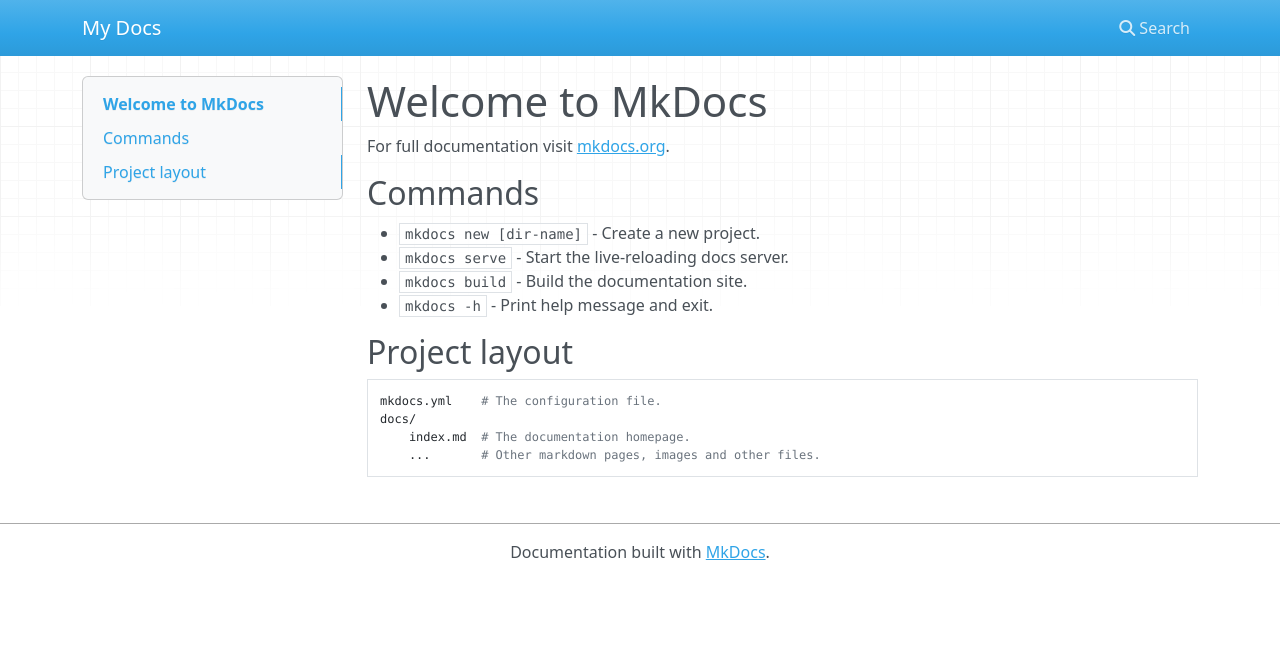
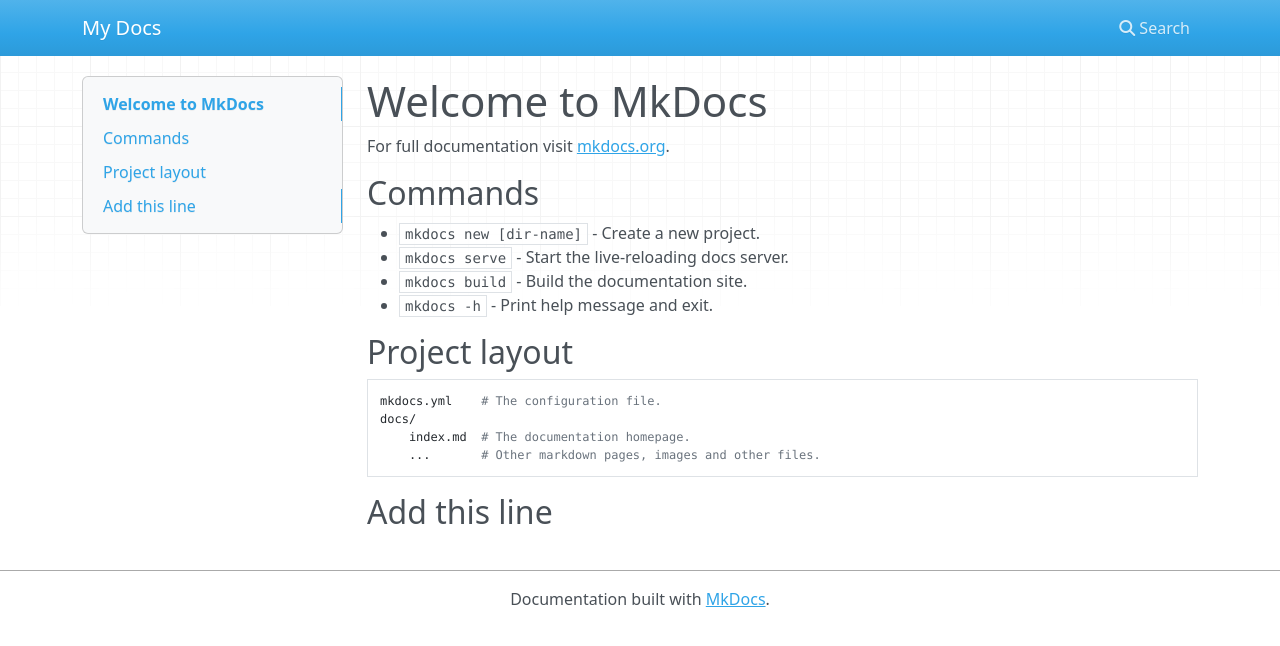
Before and after one commit to LeviGoossensPXL/temp-try, an MkDocs documentation site: the page built from docs/index.md, in a window 1280 px wide. Shown: the top 646 px of the page. Built offline with MkDocs 1.6.1, drawn with Linux system fonts in a browser that asks for light colours; nearby versions of some CDN libraries.

Commit message:
add line in docs

```diff
--- a/docs/index.md
+++ b/docs/index.md
@@ -15,3 +15,4 @@
     docs/
         index.md  # The documentation homepage.
         ...       # Other markdown pages, images and other files.
+## Add this line
```
